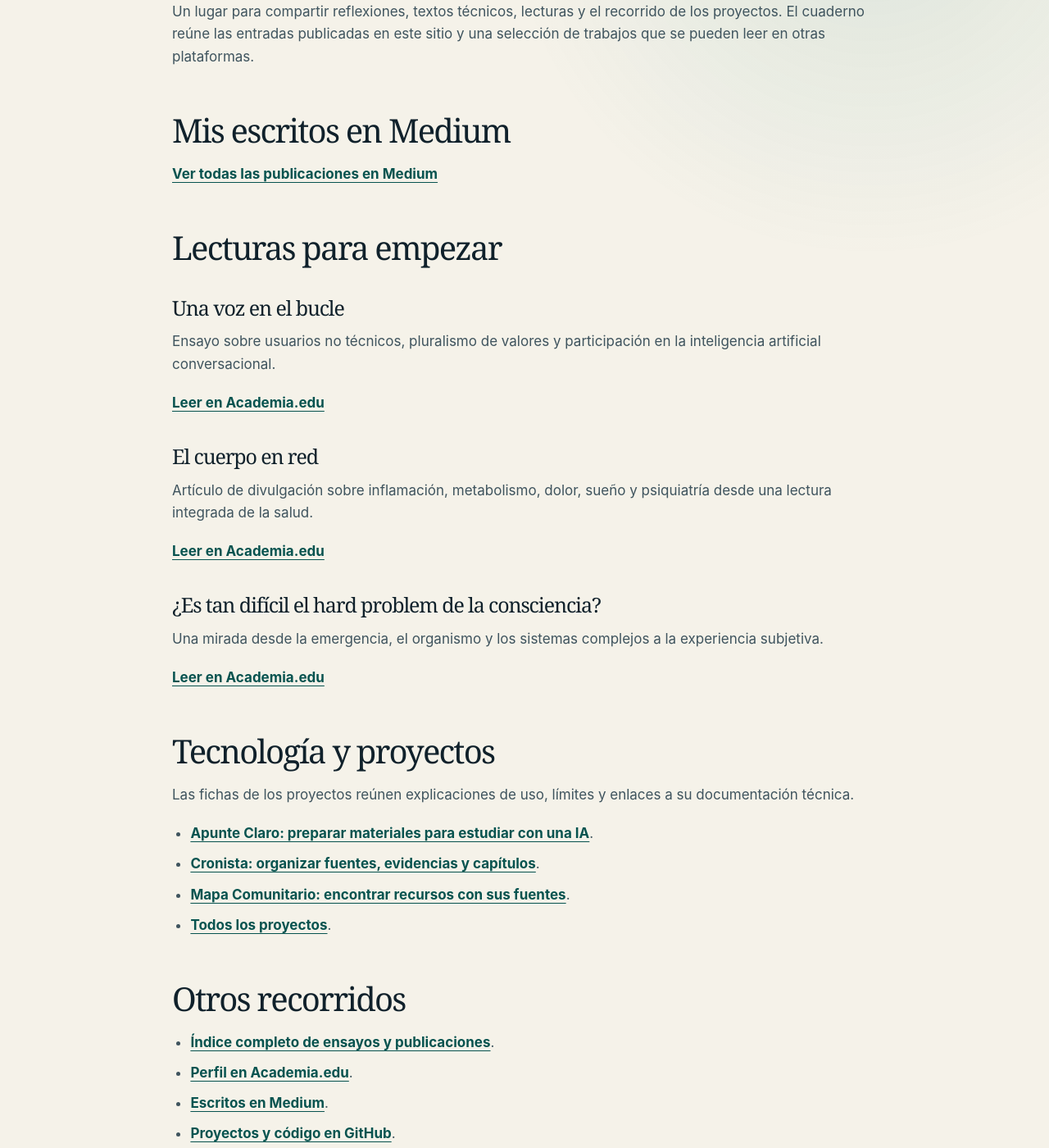
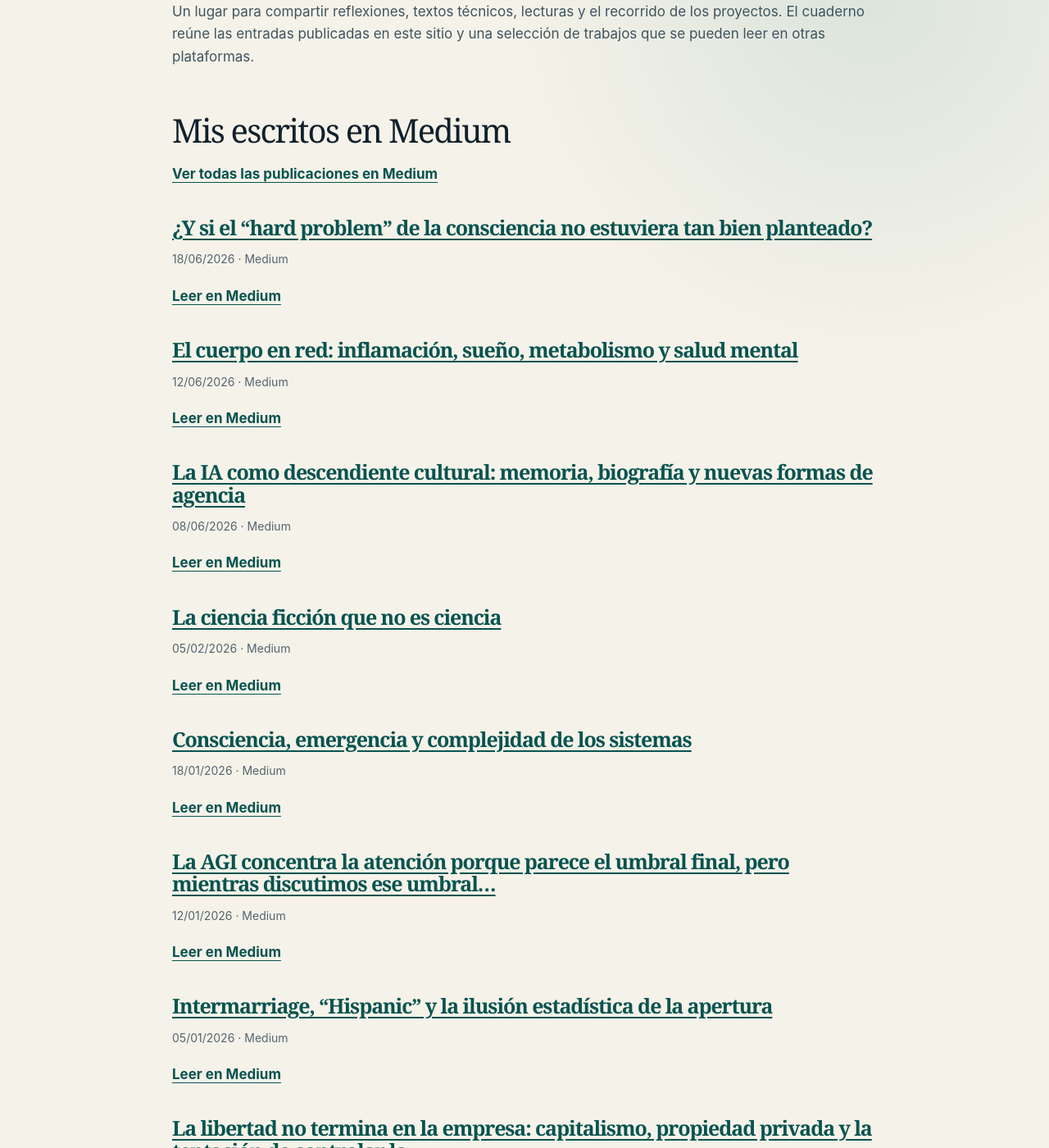
Before and after one commit to Hefestion1989/portfolio-proyectos, a Jekyll site: the page built from blog/index.md, in a window 1280 px wide and 1400 px high, scrolled down 288 px. Shown: the whole window at 82% size. Built offline with Jekyll 4.4.1, drawn with Linux system fonts in a browser that asks for light colours; some of the changed text lies outside the part shown.

Commit message:
Import Medium RSS articles into portfolio catalog

```diff
--- a/_data/medium.json
+++ b/_data/medium.json
@@ -1,4 +1,65 @@
 {
   "profile_url": "https://medium.com/@DamianSebastianGomez",
-  "articles": []
+  "articles": [
+    {
+      "title": "¿Y si el “hard problem” de la consciencia no estuviera tan bien planteado?",
+      "url": "https://medium.com/@DamianSebastianGomez/y-si-el-hard-problem-de-la-consciencia-no-estuviera-tan-bien-planteado-625c08039fae",
+      "description": "",
+      "date": "2026-06-18"
+    },
+    {
+      "title": "El cuerpo en red: inflamación, sueño, metabolismo y salud mental",
+      "url": "https://medium.com/@DamianSebastianGomez/una-lectura-integrada-del-organismo-como-sistema-vivo-y-no-como-suma-de-%C3%B3rganos-aislados-29fb9b0334a2",
+      "description": "",
+      "date": "2026-06-12"
+    },
+    {
+      "title": "La IA como descendiente cultural: memoria, biografía y nuevas formas de agencia",
+      "url": "https://medium.com/@DamianSebastianGomez/la-ia-como-descendiente-cultural-memoria-biograf%C3%ADa-y-nuevas-formas-de-agencia-97acab2600c1",
+      "description": "",
+      "date": "2026-06-08"
+    },
+    {
+      "title": "La ciencia ficción que no es ciencia",
+      "url": "https://medium.com/@DamianSebastianGomez/la-ciencia-ficci%C3%B3n-que-no-es-ciencia-f0d11bebf823",
+      "description": "",
+      "date": "2026-02-05"
+    },
+    {
+      "title": "Consciencia, emergencia y complejidad de los sistemas",
+      "url": "https://medium.com/@DamianSebastianGomez/consciencia-emergencia-y-complejidad-de-los-sistemas-6955da6ed7c8",
+      "description": "",
+      "date": "2026-01-18"
+    },
+    {
+      "title": "La AGI concentra la atención porque parece el umbral final, pero mientras discutimos ese umbral…",
+      "url": "https://medium.com/@DamianSebastianGomez/la-agi-concentra-la-atenci%C3%B3n-porque-parece-el-umbral-final-pero-mientras-discutimos-ese-umbral-33ec0b2df534",
+      "description": "",
+      "date": "2026-01-12"
+    },
+    {
+      "title": "Intermarriage, “Hispanic” y la ilusión estadística de la apertura",
+      "url": "https://medium.com/@DamianSebastianGomez/intermarriage-hispanic-y-la-ilusi%C3%B3n-estad%C3%ADstica-de-la-apertura-6fc2352b1d09",
+      "description": "",
+      "date": "2026-01-05"
+    },
+    {
+      "title": "La libertad no termina en la empresa: capitalismo, propiedad privada y la tentación de controlar la…",
+      "url": "https://medium.com/@DamianSebastianGomez/la-libertad-no-termina-en-la-empresa-capitalismo-propiedad-privada-y-la-tentaci%C3%B3n-de-controlar-la-27196cc9f31c",
+      "description": "",
+      "date": "2025-12-15"
+    },
+    {
+      "title": "Por qué sentimos que “algo anda mal” con alguien: una explicación psicológica sin misticismo",
+      "url": "https://medium.com/@DamianSebastianGomez/por-qu%C3%A9-sentimos-que-algo-anda-mal-con-alguien-una-explicaci%C3%B3n-psicol%C3%B3gica-sin-misticismo-8fa34f842228",
+      "description": "",
+      "date": "2025-12-01"
+    },
+    {
+      "title": "Consciencia humana: perspectiva filosófica y científica contemporánea",
+      "url": "https://medium.com/@DamianSebastianGomez/consciencia-humana-perspectiva-filos%C3%B3fica-y-cient%C3%ADfica-contempor%C3%A1nea-ad362fb3e563",
+      "description": "",
+      "date": "2025-11-16"
+    }
+  ]
 }
```
Also changed, not shown: README.md.
